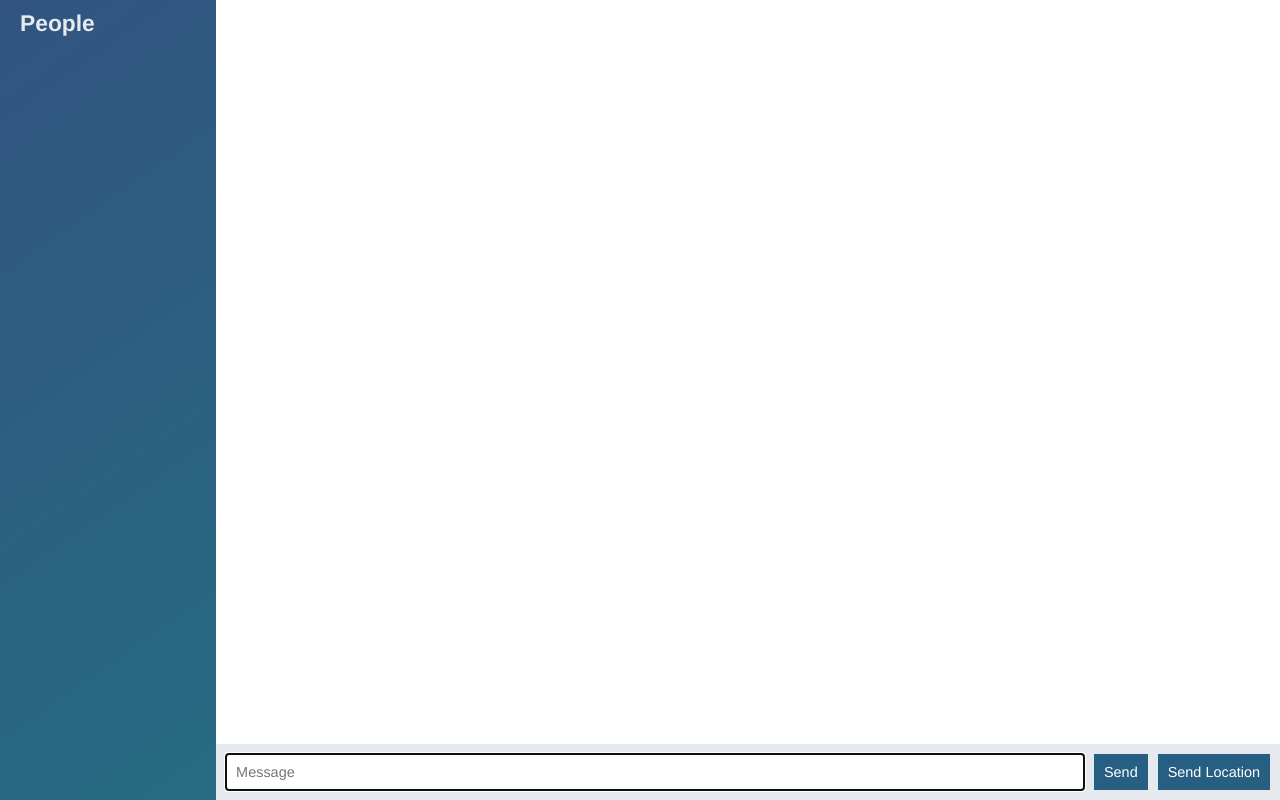
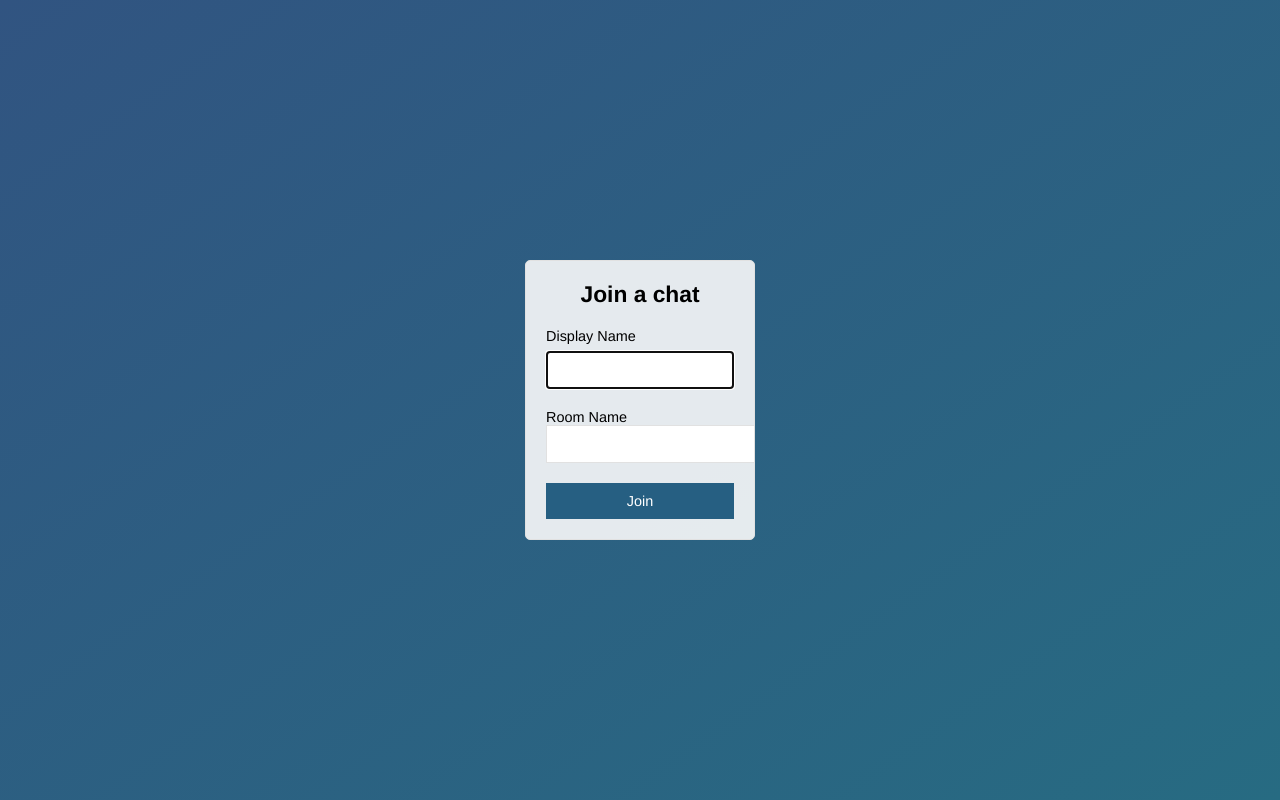
Before and after one commit to anandrachit/chat-app, a website: page public/index.html in a window 1280 px wide. Drawn offline with nearby package versions, Linux system fonts and the light colour scheme; no server answers.

Commit message:
Add Join Page that submits to chat.html

```diff
--- a/public/index.html
+++ b/public/index.html
@@ -1,55 +1,32 @@
 <!DOCTYPE html>
 <html>
     <head>
-        <meta charset='utf-8'>
-        <link rel="stylesheet" href="./css/styles.css">
+
     </head>
-    <body class="chat">
-        <div class="chat__sidebar">
-            <h3>People</h3>
-            <div id="users"></div>
-            </div>
-            <div class="chat__main">
-                <ol id='messages' class="chat__messages"></ol>
-                <div class="chat__footer">
-                    <form id="message-form">
-                        <input name="message" type="text" placeholder="Message" autofocus autocomplete="off"/>
-                        <button>Send</button>
-                    </form>
-                    <button id='sendLocation'>Send Location</button>
+        <meta charset="utf-8">
+        <title>Join | Chat App</title>
+        <meta mame="viewport" content="width=device-witdth, initial-scale=1, user-scalable=no">
+        <link rel="stylesheet" href="css/styles.css">
+    <body class="centered-form">
+        <div class="centered-form__form">
+            <form action="chat.html">
+                <div class="form-field">
+                    <h3>Join a chat</h3>
                 </div>
+                <div class="form-field">
+                    <label>Display Name</label>
+                    <input type="text" name="name" autofocus />
+                </div>
+                <div class="form-field">
+                    <label>Room Name
+                        <input type="text" name="room" />
+                    </label>
+                </div>
+                <div class="form-field">
+                    <button>Join</button>
+                </div>
+            </form>
         </div>
 
-        <script id="message-template" type="text/template">
-            <li class="message">
-                <div class="message__title">
-                    <h4>{{from}}</h4>
-                    <span>{{createdAt}}</span>
-                </div>
-                <div class="message__body">
-                    <p>{{text}}</p>
-                </div>
-            </li>
-        </script>
-
-        <script id="location-message-template" type="text/template">
-            <li class="message">
-                <div class="message__title">
-                    <h4>{{from}}</h4>
-                    <span>{{createdAt}}</span>
-                </div>
-                <div class="message__body">
-                    <p>
-                        <a href="{{url}}" target="_blank">My Current Location</a>
-                    </p>
-                </div>
-            </li>
-        </script>
-
-        <script src="/socket.io/socket.io.js"></script>
-        <script src="/js/libs/jquery-3.3.1.min.js"></script>
-        <script src="/js/index.js"></script>
-        <script src="/js/libs/moment.js"></script>
-        <script src="js/libs/mustache.js"></script>
     </body>
 </html>
```
Also changed, not shown: public/chat.html (added, +57 -0 lines), public/js/chat.js (renamed from public/js/index.js).
